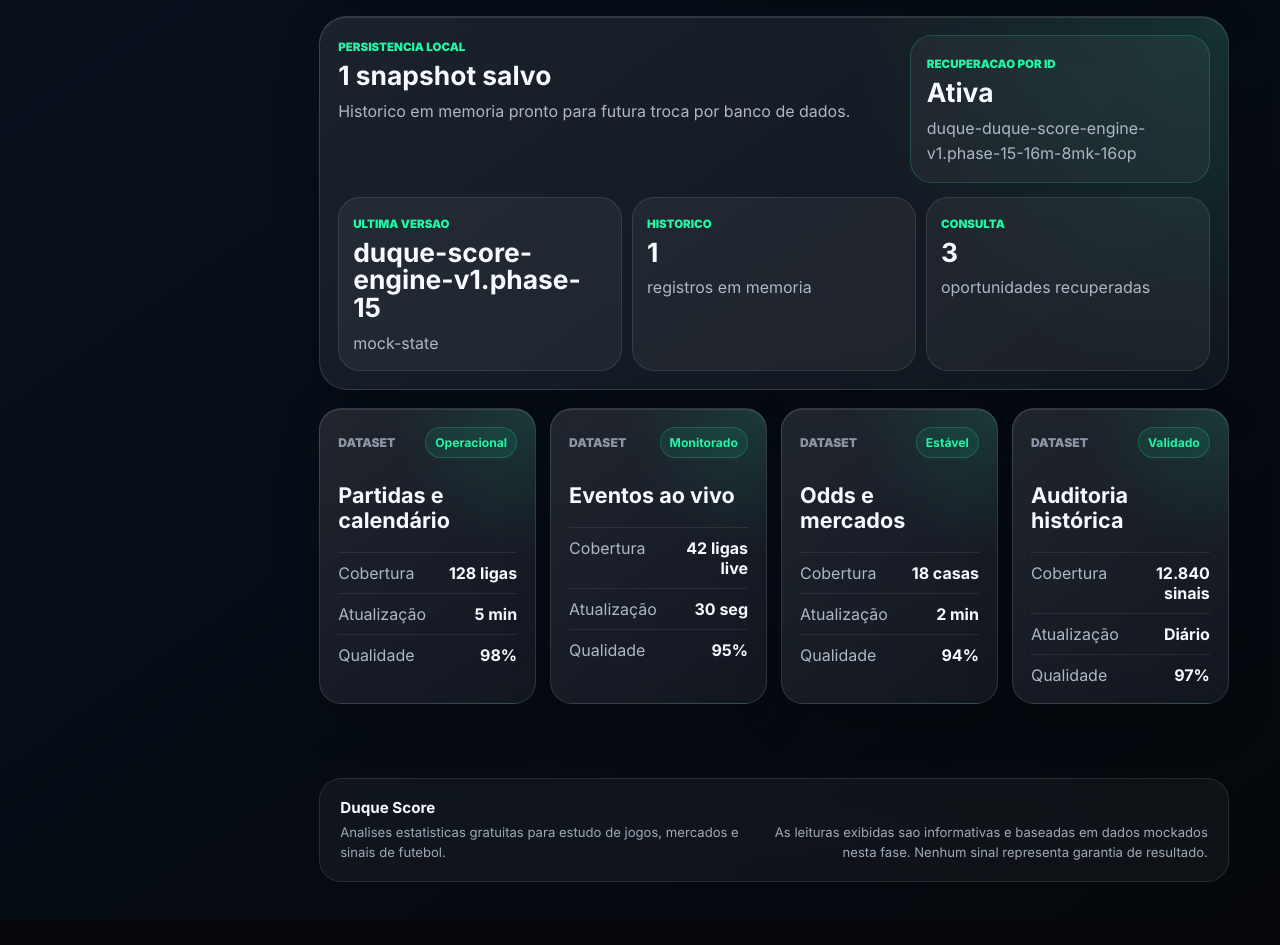
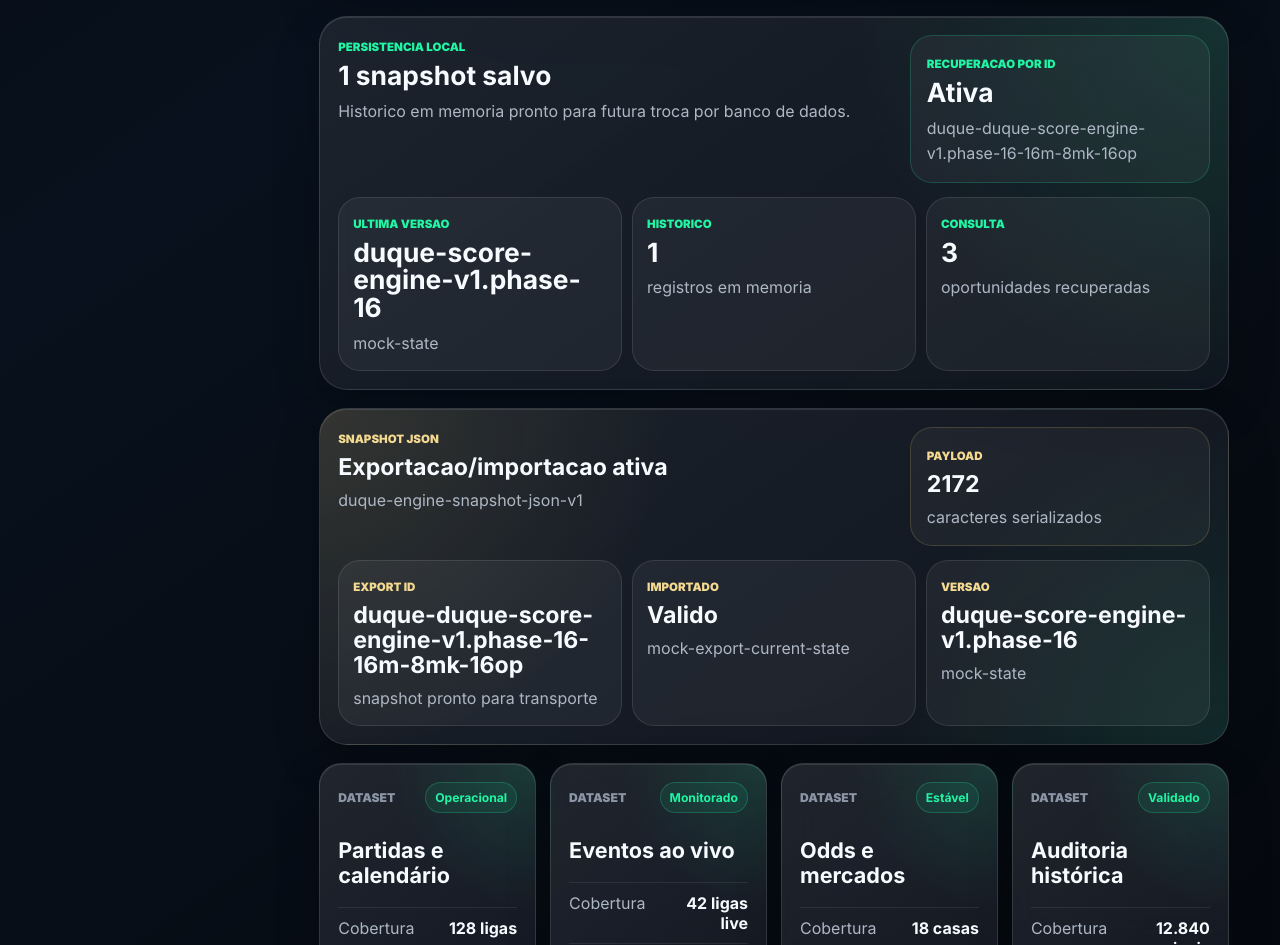
Before and after one commit to duqueroleta/DuqueSports-Codex, a React (Vite) app: page /dados in a window 1280 px wide. Shown: the part 1304-2249 px from the top of the page. Before the commit the page ends 2224 px from the top, so only its background shows below. Built offline with nearby package versions, Linux system fonts and the light colour scheme.

Commit message:
Add snapshot JSON import export

```diff
--- a/src/engine/core/contracts.js
+++ b/src/engine/core/contracts.js
@@ -41,6 +41,6 @@
  * @property {string[]} explanation
  */
 
-const ENGINE_VERSION = 'duque-score-engine-v1.phase-15';
+const ENGINE_VERSION = 'duque-score-engine-v1.phase-16';
 
 export { ENGINE_VERSION };
--- /dev/null
+++ b/src/engine/snapshot/EngineSnapshotJsonService.js
@@ -0,0 +1,65 @@
+const SNAPSHOT_JSON_FORMAT = 'duque-engine-snapshot-json-v1';
+
+function cloneJson(value) {
+  return JSON.parse(JSON.stringify(value));
+}
+
+function assertSnapshotContract(snapshot) {
+  if (!snapshot || typeof snapshot !== 'object') {
+    throw new Error('Snapshot JSON invalido: snapshot ausente.');
+  }
+
+  if (!snapshot.snapshotId || !snapshot.engineVersion) {
+    throw new Error('Snapshot JSON invalido: identificadores obrigatorios ausentes.');
+  }
+
+  if (snapshot.model !== 'engine-snapshot-service-v1') {
+    throw new Error('Snapshot JSON invalido: modelo de snapshot nao reconhecido.');
+  }
+}
+
+function exportEngineSnapshotToJson(snapshot) {
+  assertSnapshotContract(snapshot);
+
+  return JSON.stringify(
+    {
+      format: SNAPSHOT_JSON_FORMAT,
+      exportedAt: 'mock-export-current-state',
+      snapshot: cloneJson(snapshot),
+    },
+    null,
+    2,
+  );
+}
+
+function importEngineSnapshotFromJson(jsonPayload) {
+  let envelope;
+
+  try {
+    envelope = JSON.parse(jsonPayload);
+  } catch {
+    throw new Error('Snapshot JSON invalido: payload nao pode ser interpretado.');
+  }
+
+  if (!envelope || typeof envelope !== 'object') {
+    throw new Error('Snapshot JSON invalido: envelope ausente.');
+  }
+
+  if (envelope.format !== SNAPSHOT_JSON_FORMAT) {
+    throw new Error('Snapshot JSON invalido: formato nao suportado.');
+  }
+
+  assertSnapshotContract(envelope.snapshot);
+
+  return {
+    format: envelope.format,
+    exportedAt: envelope.exportedAt,
+    snapshot: cloneJson(envelope.snapshot),
+  };
+}
+
+export {
+  SNAPSHOT_JSON_FORMAT,
+  exportEngineSnapshotToJson,
+  importEngineSnapshotFromJson,
+};
--- a/src/pages/DataPage.jsx
+++ b/src/pages/DataPage.jsx
@@ -8,6 +8,10 @@
   getEngineSnapshotHistory,
   saveEngineSnapshot,
 } from '../engine/snapshot/EngineSnapshotRepository.js';
+import {
+  exportEngineSnapshotToJson,
+  importEngineSnapshotFromJson,
+} from '../engine/snapshot/EngineSnapshotJsonService.js';
 import { runEngineSnapshotService } from '../engine/snapshot/EngineSnapshotService.js';
 import { useAsyncData } from '../hooks/useAsyncData.js';
 import { getBatchAnalysis } from '../services/batchAnalysisService.js';
@@ -61,6 +65,10 @@
   const persistedSnapshot = engineSnapshot ? saveEngineSnapshot(engineSnapshot) : null;
   const snapshotHistory = getEngineSnapshotHistory();
   const recoveredSnapshot = persistedSnapshot ? getEngineSnapshotById(persistedSnapshot.snapshotId) : null;
+  const exportedSnapshotJson = persistedSnapshot ? exportEngineSnapshotToJson(persistedSnapshot) : '';
+  const importedSnapshotEnvelope = exportedSnapshotJson
+    ? importEngineSnapshotFromJson(exportedSnapshotJson)
+    : null;
   const filteredSources = sources.filter((source) => itemMatchesSearch(source, searchTerm));
 
   return (
@@ -202,6 +210,41 @@
         </section>
       ) : null}
 
+      {importedSnapshotEnvelope ? (
+        <section className="snapshot-json-panel" aria-label="Exportacao e importacao JSON de snapshots">
+          <div className="snapshot-json-header">
+            <div>
+              <span>Snapshot JSON</span>
+              <strong>Exportacao/importacao ativa</strong>
+              <p>{importedSnapshotEnvelope.format}</p>
+            </div>
+            <aside>
+              <span>Payload</span>
+              <strong>{exportedSnapshotJson.length}</strong>
+              <p>caracteres serializados</p>
+            </aside>
+          </div>
+
+          <div className="snapshot-json-grid">
+            <article>
+              <span>Export ID</span>
+              <strong>{importedSnapshotEnvelope.snapshot.snapshotId}</strong>
+              <p>snapshot pronto para transporte</p>
+            </article>
+            <article>
+              <span>Importado</span>
+              <strong>Valido</strong>
+              <p>{importedSnapshotEnvelope.exportedAt}</p>
+            </article>
+            <article>
+              <span>Versao</span>
+              <strong>{importedSnapshotEnvelope.snapshot.engineVersion}</strong>
+              <p>{importedSnapshotEnvelope.snapshot.scope}</p>
+            </article>
+          </div>
+        </section>
+      ) : null}
+
       <section className="data-source-grid" aria-label="Fontes de dados">
         {filteredSources.map((source) => (
           <DataSourceCard key={source.id} source={source} />
--- a/src/styles/page-data.css
+++ b/src/styles/page-data.css
@@ -16,7 +16,8 @@
 .data-page-summary,
 .executive-dashboard,
 .engine-snapshot-panel,
-.snapshot-persistence-panel {
+.snapshot-persistence-panel,
+.snapshot-json-panel {
   border: 1px solid var(--color-line);
   border-radius: var(--radius-xl);
   background:
@@ -263,6 +264,71 @@
   background: rgba(255, 255, 255, 0.05);
 }
 
+.snapshot-json-panel {
+  width: min(1240px, 100%);
+  margin: 18px auto 0;
+  padding: 18px;
+  border-radius: var(--radius-xl);
+  background:
+    radial-gradient(circle at top left, rgba(217, 180, 91, 0.13), transparent 36%),
+    radial-gradient(circle at bottom right, rgba(32, 246, 164, 0.09), transparent 34%),
+    linear-gradient(145deg, rgba(255, 255, 255, 0.075), rgba(255, 255, 255, 0.025)),
+    rgba(12, 18, 28, 0.72);
+}
+
+.snapshot-json-header {
+  display: grid;
+  grid-template-columns: minmax(0, 1fr) minmax(220px, 300px);
+  gap: 16px;
+  align-items: stretch;
+  margin-bottom: 14px;
+}
+
+.snapshot-json-header aside {
+  min-width: 0;
+  padding: 16px;
+  border: 1px solid rgba(217, 180, 91, 0.2);
+  border-radius: var(--radius-lg);
+  background: rgba(255, 255, 255, 0.045);
+}
+
+.snapshot-json-panel span {
+  color: var(--color-gold-soft);
+  font-size: 0.72rem;
+  font-weight: 950;
+  text-transform: uppercase;
+}
+
+.snapshot-json-panel strong {
+  display: block;
+  margin-top: 8px;
+  color: var(--color-white);
+  font-size: clamp(1.05rem, 1.9vw, 1.45rem);
+  line-height: 1.08;
+  overflow-wrap: anywhere;
+}
+
+.snapshot-json-panel p {
+  margin: 8px 0 0;
+  color: #aeb8c5;
+  line-height: 1.55;
+  overflow-wrap: anywhere;
+}
+
+.snapshot-json-grid {
+  display: grid;
+  grid-template-columns: repeat(3, minmax(0, 1fr));
+  gap: 10px;
+}
+
+.snapshot-json-grid article {
+  min-width: 0;
+  padding: 14px;
+  border: 1px solid rgba(255, 255, 255, 0.1);
+  border-radius: var(--radius-lg);
+  background: rgba(255, 255, 255, 0.05);
+}
+
 @media (max-width: 1180px) {
   .data-source-grid,
   .executive-dashboard-grid {
@@ -276,7 +342,9 @@
   .engine-snapshot-header,
   .engine-snapshot-grid,
   .snapshot-persistence-header,
-  .snapshot-persistence-grid {
+  .snapshot-persistence-grid,
+  .snapshot-json-header,
+  .snapshot-json-grid {
     grid-template-columns: 1fr;
   }
 }
```
Also changed, not shown: 2 other files (tests, documents, lock files or other folders).
